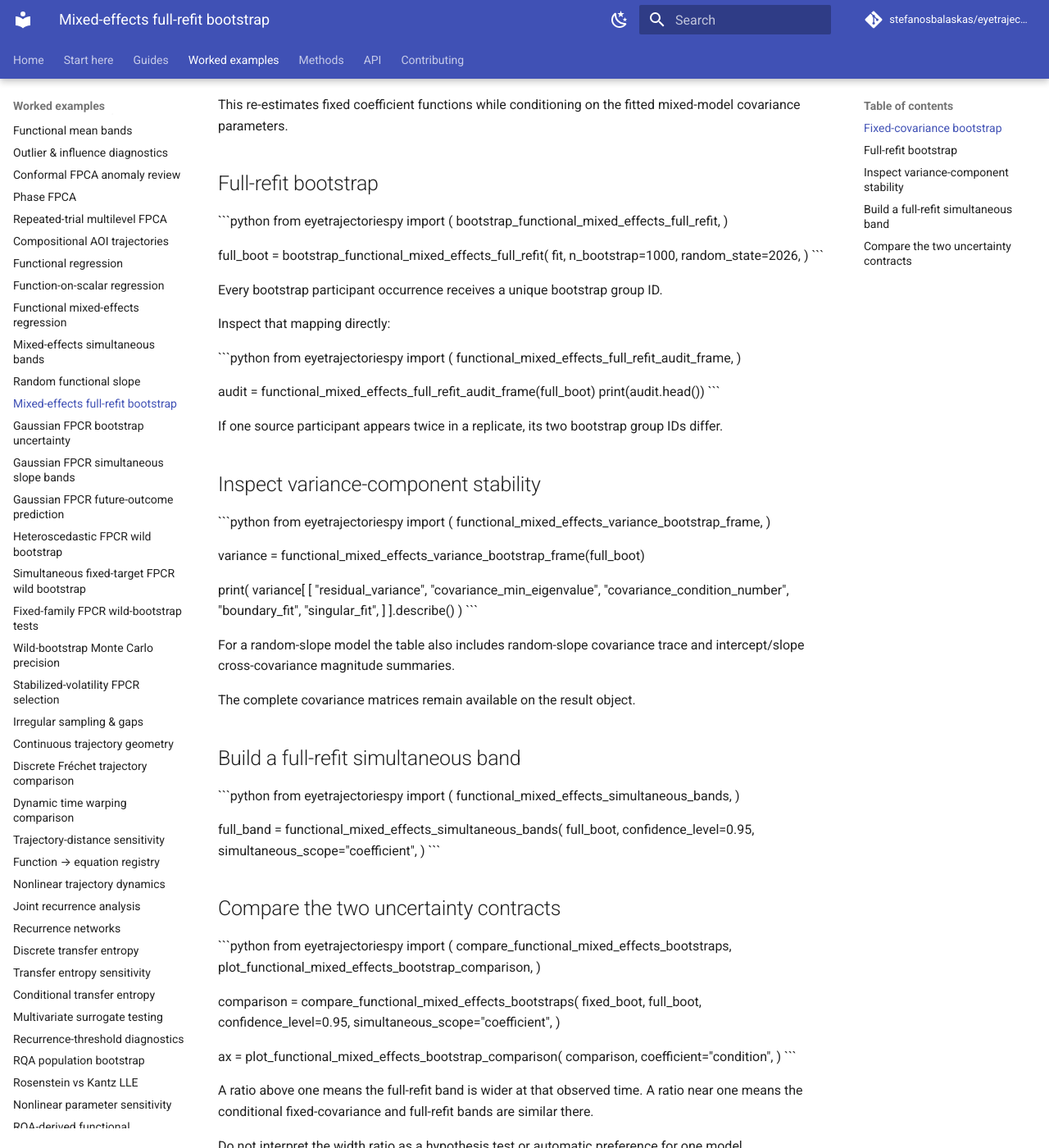
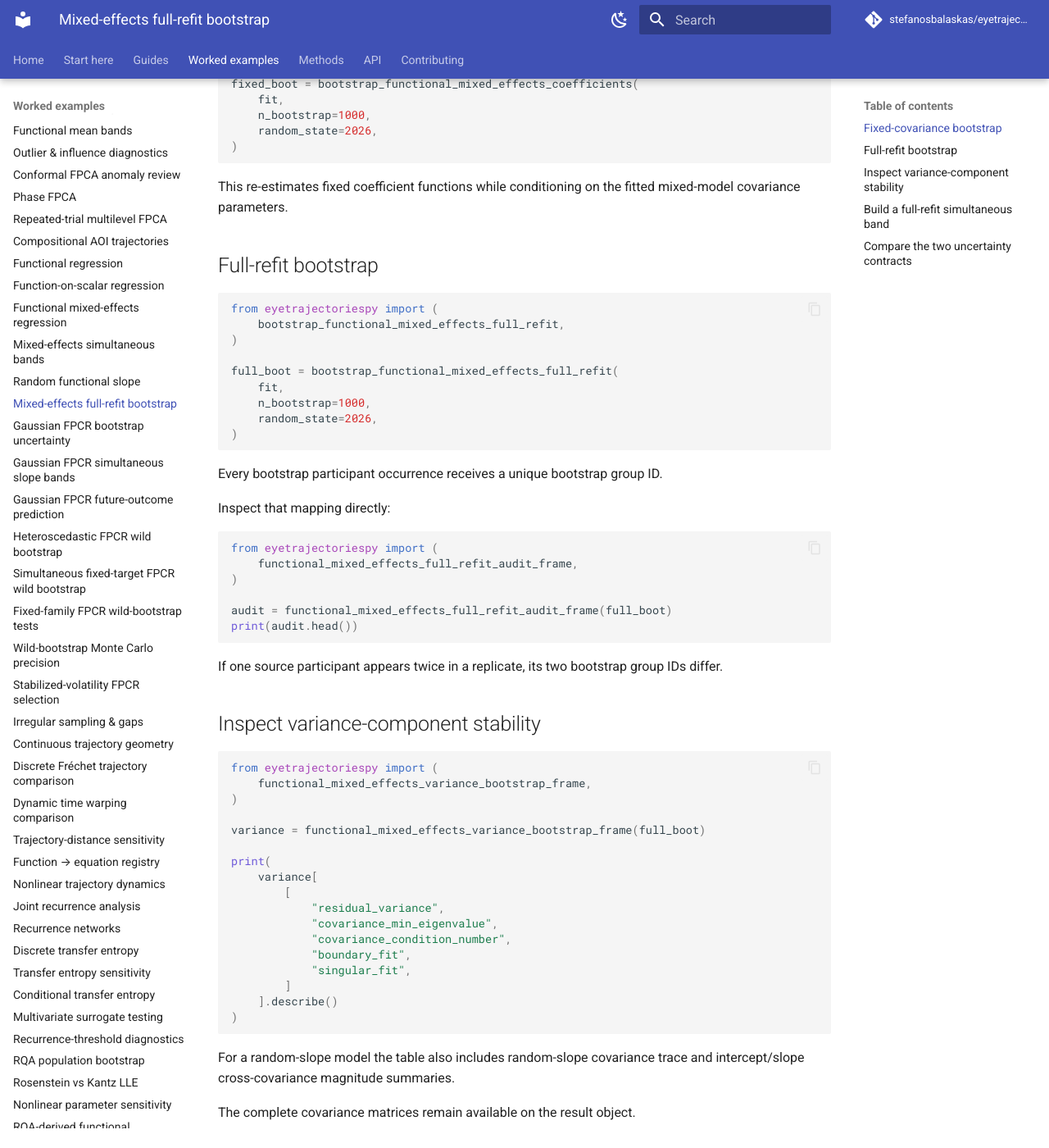
Before and after one commit to stefanosbalaskas/eyetrajectoriespy, an MkDocs documentation site: the page built from docs/examples/functional-mixed-effects-full-refit-bootstrap.md, in a window 1280 px wide and 1400 px high, scrolled down 445 px. Shown: the whole window at 82% size. Built offline with MkDocs 1.6.1 and Material for MkDocs 9.7.7, drawn with Linux system fonts in a browser that asks for light colours; comment, search, counter and statistics services are not loaded; some of the changed text lies outside the part shown.

Commit message:
Normalize full-refit Markdown backticks

````diff
--- a/docs/examples/functional-mixed-effects-full-refit-bootstrap.md
+++ b/docs/examples/functional-mixed-effects-full-refit-bootstrap.md
@@ -3,11 +3,11 @@
 This example compares the existing fixed-covariance participant bootstrap with
 the 0.46 full-refit bootstrap.
 
-Assume \`fit\` is a converged \`FunctionalMixedEffectsResult\`.
+Assume `fit` is a converged `FunctionalMixedEffectsResult`.
 
 ## Fixed-covariance bootstrap
 
-\`\`\`python
+```python
 from eyetrajectoriespy import (
     bootstrap_functional_mixed_effects_coefficients,
 )
@@ -17,14 +17,14 @@ fixed_boot = bootstrap_functional_mixed_effects_coefficients(
     n_bootstrap=1000,
     random_state=2026,
 )
-\`\`\`
+```
 
 This re-estimates fixed coefficient functions while conditioning on the fitted
 mixed-model covariance parameters.
 
 ## Full-refit bootstrap
 
-\`\`\`python
+```python
 from eyetrajectoriespy import (
     bootstrap_functional_mixed_effects_full_refit,
 )
@@ -34,27 +34,27 @@ full_boot = bootstrap_functional_mixed_effects_full_refit(
     n_bootstrap=1000,
     random_state=2026,
 )
-\`\`\`
+```
 
 Every bootstrap participant occurrence receives a unique bootstrap group ID.
 
 Inspect that mapping directly:
 
-\`\`\`python
+```python
 from eyetrajectoriespy import (
     functional_mixed_effects_full_refit_audit_frame,
 )
 
 audit = functional_mixed_effects_full_refit_audit_frame(full_boot)
 print(audit.head())
-\`\`\`
+```
 
 If one source participant appears twice in a replicate, its two bootstrap group
 IDs differ.
 
 ## Inspect variance-component stability
 
-\`\`\`python
+```python
 from eyetrajectoriespy import (
     functional_mixed_effects_variance_bootstrap_frame,
 )
@@ -72,7 +72,7 @@ print(
         ]
     ].describe()
 )
-\`\`\`
+```
 
 For a random-slope model the table also includes random-slope covariance trace
 and intercept/slope cross-covariance magnitude summaries.
@@ -81,7 +81,7 @@ The complete covariance matrices remain available on the result object.
 
 ## Build a full-refit simultaneous band
 
-\`\`\`python
+```python
 from eyetrajectoriespy import (
     functional_mixed_effects_simultaneous_bands,
 )
@@ -91,11 +91,11 @@ full_band = functional_mixed_effects_simultaneous_bands(
     confidence_level=0.95,
     simultaneous_scope="coefficient",
 )
-\`\`\`
+```
 
 ## Compare the two uncertainty contracts
 
-\`\`\`python
+```python
 from eyetrajectoriespy import (
     compare_functional_mixed_effects_bootstraps,
     plot_functional_mixed_effects_bootstrap_comparison,
@@ -112,7 +112,7 @@ ax = plot_functional_mixed_effects_bootstrap_comparison(
     comparison,
     coefficient="condition",
 )
-\`\`\`
+```
 
 A ratio above one means the full-refit band is wider at that observed time.
 A ratio near one means the conditional fixed-covariance and full-refit bands are
````
